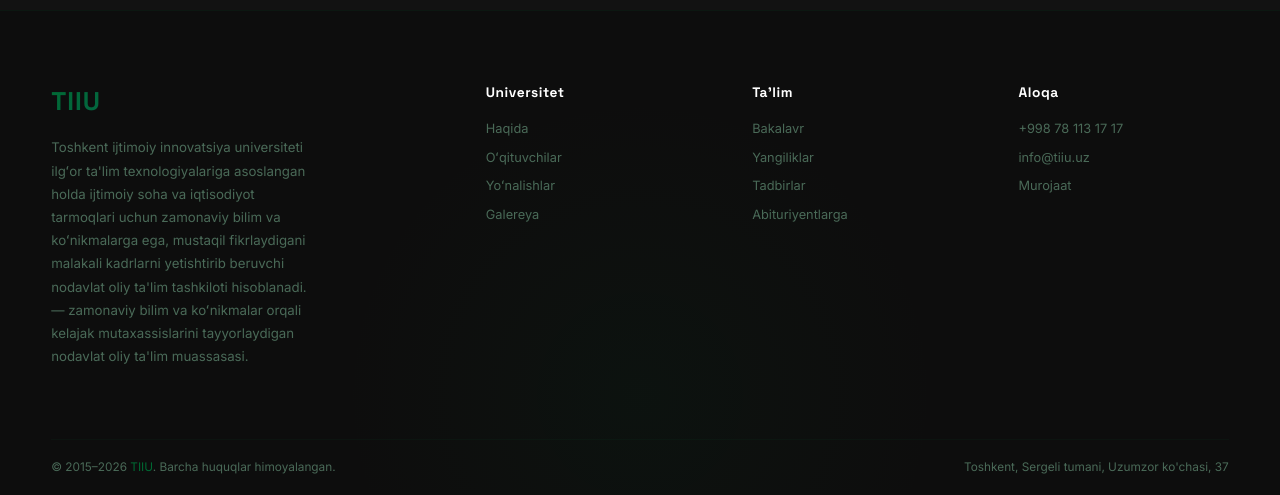
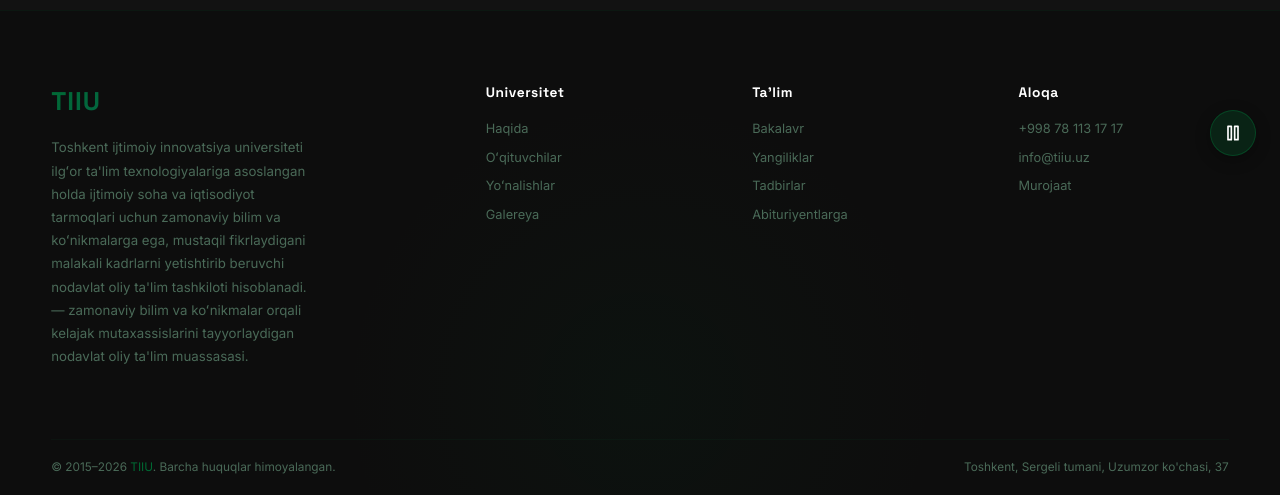
Before and after one commit to Alikhanovich/tiiu-website, a Django app: page /centers/ in a window 1280 px wide. Shown: the part 620-1115 px from the top of the page. Run offline with Django 5.2, Linux system fonts and the light colour scheme; data comes from the database, SQL or seed files in the repository; data that the repository does not hold is empty; some libraries are stand-ins or nearby versions.

Commit message:
Update university website

```diff
--- a/static/css/style.css
+++ b/static/css/style.css
@@ -772,3 +772,39 @@ footer::before {
 @media (max-width: 480px) {
   .teachers-grid { grid-template-columns: 1fr; }
 }
+
+/* ── BGM Toggle Button ────────────────────────────────────────── */
+.bgm-btn {
+  position: fixed;
+  bottom: 24px;
+  right: 24px;
+  width: 46px;
+  height: 46px;
+  border-radius: 50%;
+  background: rgba(18, 88, 117, 0.25);
+  backdrop-filter: blur(12px);
+  -webkit-backdrop-filter: blur(12px);
+  border: 1px solid rgba(18, 88, 117, 0.5);
+  color: #fff;
+  display: flex;
+  align-items: center;
+  justify-content: center;
+  z-index: 1000;
+  cursor: pointer;
+  transition: all 0.3s ease;
+  box-shadow: 0 4px 15px rgba(0, 0, 0, 0.3);
+}
+.bgm-btn:hover {
+  background: rgba(18, 88, 117, 0.5);
+  transform: scale(1.08);
+}
+.bgm-btn.playing {
+  background: rgba(0, 105, 51, 0.25);
+  border-color: rgba(0, 105, 51, 0.5);
+}
+.bgm-btn.playing:hover {
+  background: rgba(0, 105, 51, 0.5);
+}
+.bgm-btn .icon-play, .bgm-btn .icon-pause {
+  transition: opacity 0.2s;
+}
--- a/static/js/main.js
+++ b/static/js/main.js
@@ -402,3 +402,73 @@ document.querySelectorAll('.why-card, .news-card, .cf-wrap, .teacher-card').forE
     renderer.render(scene,camera);
   })();
 })();
+
+/* ════════════════════════════════════════════════════════════════
+   BACKGROUND MUSIC (BGM) LOGIC
+   ════════════════════════════════════════════════════════════════ */
+document.addEventListener('DOMContentLoaded', () => {
+  const bgm = document.getElementById('bgm');
+  const btn = document.getElementById('bgm-toggle');
+  if (!bgm || !btn) return;
+
+  const iconPlay = btn.querySelector('.icon-play');
+  const iconPause = btn.querySelector('.icon-pause');
+
+  let isPlaying = false;
+
+  function updateBtnState() {
+    if (isPlaying) {
+      btn.classList.add('playing');
+      iconPlay.style.display = 'none';
+      iconPause.style.display = 'block';
+    } else {
+      btn.classList.remove('playing');
+      iconPlay.style.display = 'block';
+      iconPause.style.display = 'none';
+    }
+  }
+
+  function playAudio() {
+    bgm.volume = 0.4; // So it's not too loud
+    const playPromise = bgm.play();
+    if (playPromise !== undefined) {
+      playPromise.then(() => {
+        isPlaying = true;
+        updateBtnState();
+      }).catch(err => {
+        console.log('Autoplay prevented by browser:', err);
+      });
+    }
+  }
+
+  function toggleAudio() {
+    if (isPlaying) {
+      bgm.pause();
+      isPlaying = false;
+    } else {
+      playAudio();
+    }
+    updateBtnState();
+  }
+
+  // Attempt autoplay immediately
+  playAudio();
+
+  // If autoplay blocked, try playing on the first user interaction
+  const initAudioOnInteraction = () => {
+    if (!isPlaying) playAudio();
+    document.removeEventListener('click', initAudioOnInteraction);
+    document.removeEventListener('scroll', initAudioOnInteraction);
+    document.removeEventListener('keydown', initAudioOnInteraction);
+  };
+
+  document.addEventListener('click', initAudioOnInteraction);
+  document.addEventListener('scroll', initAudioOnInteraction, { passive: true });
+  document.addEventListener('keydown', initAudioOnInteraction);
+
+  // Manual toggle button
+  btn.addEventListener('click', (e) => {
+    e.stopPropagation(); // prevent triggering the interaction listener again
+    toggleAudio();
+  });
+});
--- a/templates/base.html
+++ b/templates/base.html
@@ -216,6 +216,13 @@
   </div>
 </footer>
 
+<!-- BGM -->
+<audio id="bgm" src="{% static 'Ziyo_maskan.mp3' %}" loop preload="auto"></audio>
+<button id="bgm-toggle" class="bgm-btn" aria-label="Toggle Background Music">
+  <svg class="icon-play" viewBox="0 0 24 24" fill="none" stroke="currentColor" stroke-width="2" stroke-linecap="round" stroke-linejoin="round" style="display:block; width:20px; height:20px;"><polygon points="5 3 19 12 5 21 5 3"></polygon></svg>
+  <svg class="icon-pause" viewBox="0 0 24 24" fill="none" stroke="currentColor" stroke-width="2" stroke-linecap="round" stroke-linejoin="round" style="display:none; width:20px; height:20px;"><rect x="6" y="4" width="4" height="16"></rect><rect x="14" y="4" width="4" height="16"></rect></svg>
+</button>
+
 <!-- Scripts -->
 <script src="{% static 'js/three.min.js' %}"></script>
 <script src="{% static 'js/gsap.min.js' %}"></script>
```
Also changed, not shown: 1 other file.
